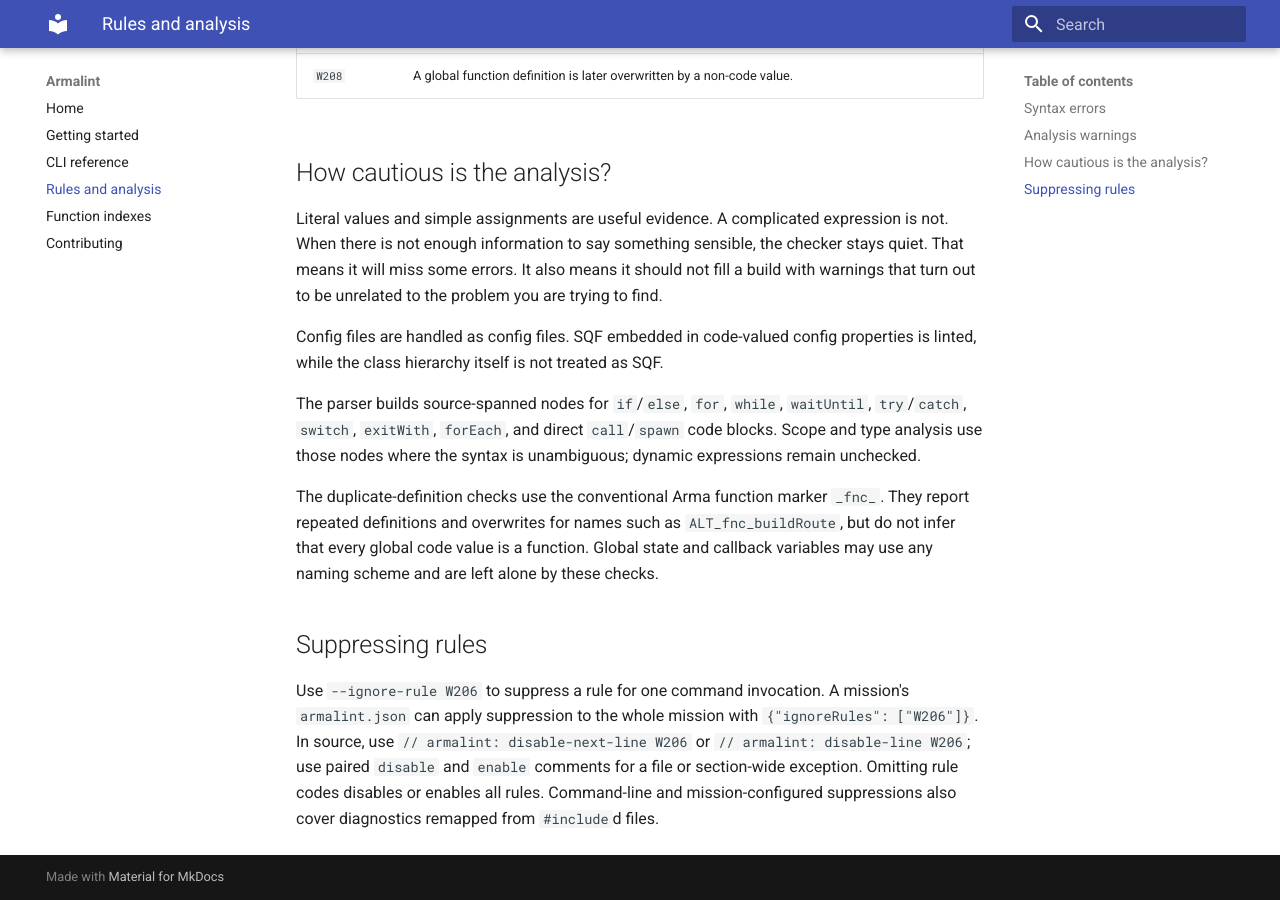
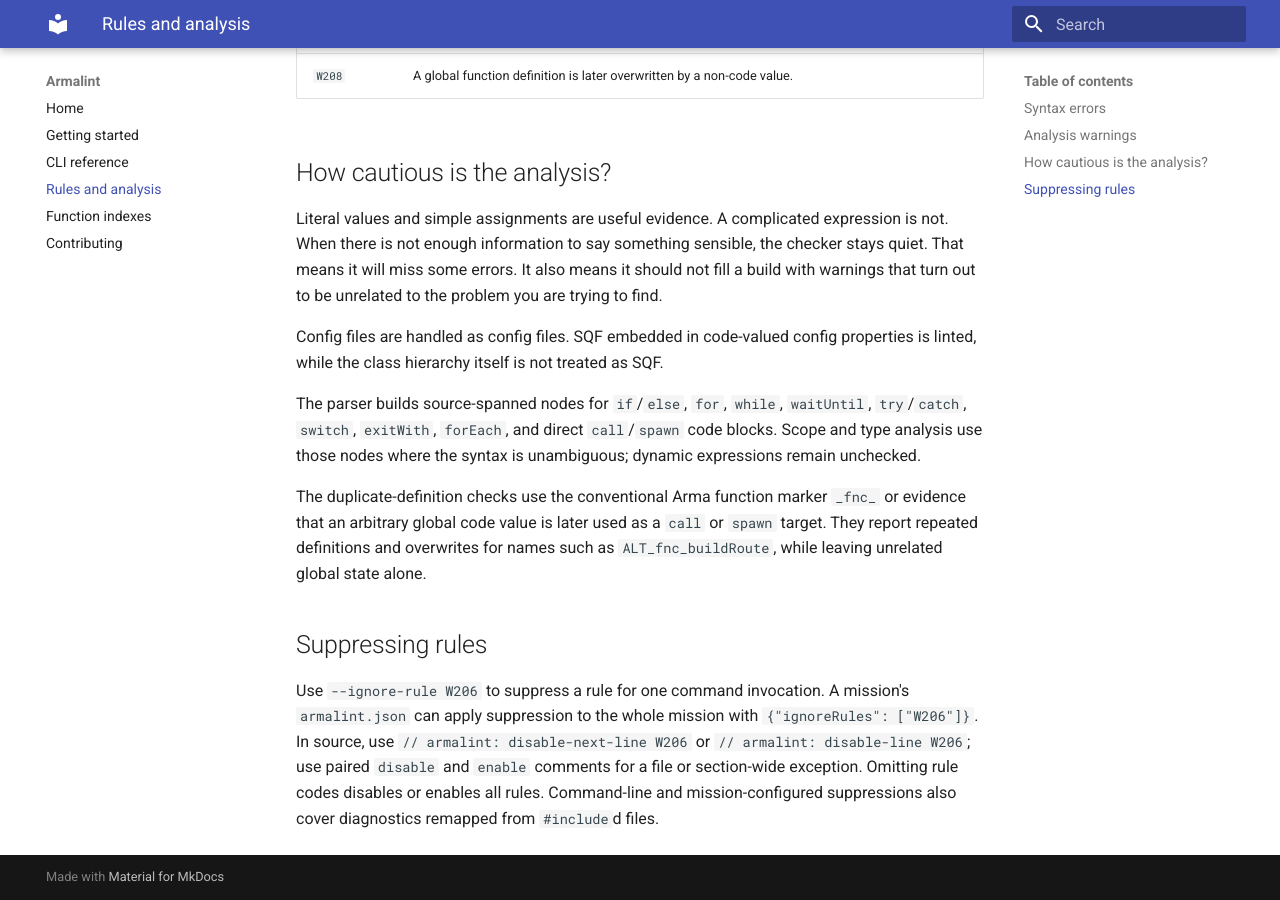
Before and after one commit to armachisel/armalint, an MkDocs documentation site: the page built from docs/rules.md, in a window 1280 px wide and 900 px high, scrolled down 1467 px. Built offline with MkDocs 1.6.1 and Material for MkDocs 9.7.7, drawn with Linux system fonts in a browser that asks for light colours.

Commit message:
Use call sites as function definition evidence

```diff
--- a/docs/rules.md
+++ b/docs/rules.md
@@ -53,10 +53,9 @@ blocks. Scope and type analysis use those nodes where the syntax is
 unambiguous; dynamic expressions remain unchecked.
 
 The duplicate-definition checks use the conventional Arma function marker
-`_fnc_`. They report repeated definitions and overwrites for names such as
-`ALT_fnc_buildRoute`, but do not infer that every global code value is a
-function. Global state and callback variables may use any naming scheme and
-are left alone by these checks.
+`_fnc_` or evidence that an arbitrary global code value is later used as a
+`call` or `spawn` target. They report repeated definitions and overwrites for
+names such as `ALT_fnc_buildRoute`, while leaving unrelated global state alone.
 
 ## Suppressing rules
 
```
Also changed, not shown: 2 other files.
